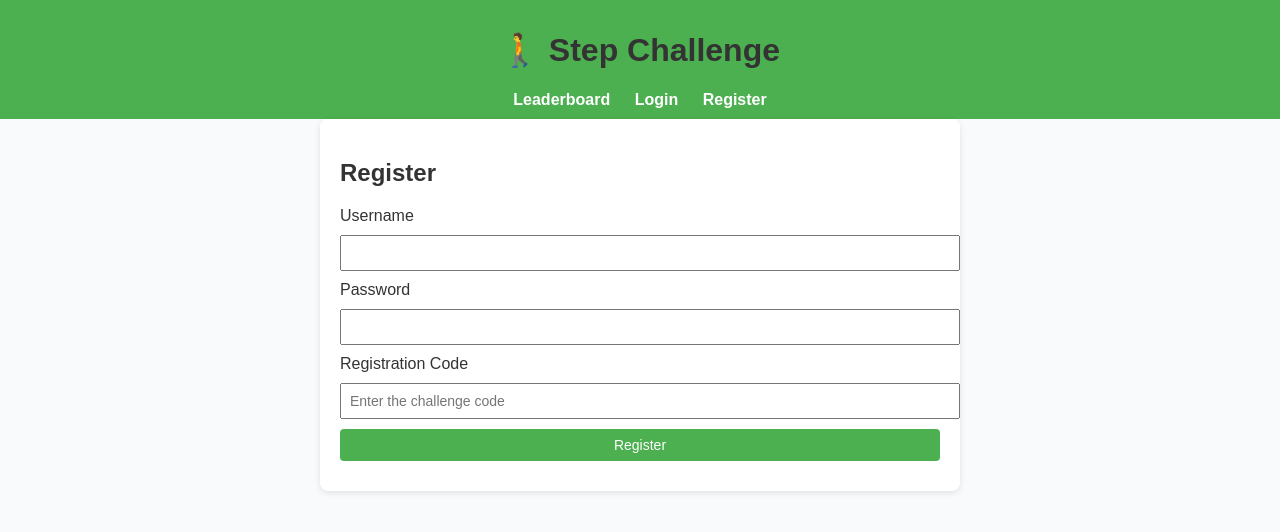
After one commit to ThisisLogan/step-challenge, a Flask app: page /register in a window 1280 px wide. The commit adds this page. Shown: the top 532 px of the page. Run offline with Flask 3, Linux system fonts and the light colour scheme.

Commit message:
Add dot env and registration code

```diff
--- a/app/app.py
+++ b/app/app.py
@@ -1,15 +1,24 @@
-from flask import Flask, render_template, request, redirect, url_for, session
+from flask import Flask, render_template, flash, request, redirect, url_for, session
 from flask_sqlalchemy import SQLAlchemy
 from werkzeug.security import generate_password_hash, check_password_hash
 import calendar
 from datetime import datetime, date, timedelta
 from sqlalchemy import func
 from zoneinfo import ZoneInfo
+import os
+from dotenv import load_dotenv
 
 SYDNEY_TZ = ZoneInfo("Australia/Sydney")
 
+# Load the .env file
+load_dotenv()
+
+# Get secret values
+FLASK_SECRET_KEY = os.getenv("FLASK_SECRET_KEY", "fallbacksecret")
+SECRET_REGISTRATION_CODE = os.getenv("REGISTRATION_CODE", "DEFAULTCODE")
+
 app = Flask(__name__)
-app.secret_key = "supersecret"  # change this to a .env or something
+app.secret_key = FLASK_SECRET_KEY
 app.config["SQLALCHEMY_DATABASE_URI"] = "sqlite:///steps.db"
 db = SQLAlchemy(app)
 
@@ -35,17 +44,37 @@ def index():
     return redirect(url_for("leaderboard"))
 
 
-@app.route("/signup", methods=["GET", "POST"])
-def signup():
+@app.route("/register", methods=["GET", "POST"])
+def register():
     if request.method == "POST":
         username = request.form["username"]
-        password = generate_password_hash(request.form["password"])
-        if User.query.filter_by(username=username).first():
-            return "Username already exists!"
-        db.session.add(User(username=username, password_hash=password))
+        password = request.form["password"]
+        reg_code = request.form.get("registration_code", "").strip()
+
+        # Check if username already exists
+        existing_user = User.query.filter_by(username=username).first()
+        if existing_user:
+            flash("Username already taken. Please choose another one.", "danger")
+            return redirect(url_for("register"))
+
+        # Validate the registration code
+        if reg_code != SECRET_REGISTRATION_CODE:
+            flash(
+                "Invalid registration code. Please contact the challenge organizer.",
+                "danger",
+            )
+            return redirect(url_for("register"))
+
+        # Create new user
+        hashed_password = generate_password_hash(password)
+        new_user = User(username=username, password_hash=hashed_password)
+        db.session.add(new_user)
         db.session.commit()
+
+        flash("Registration successful! You can now log in.", "success")
         return redirect(url_for("login"))
-    return render_template("signup.html")
+
+    return render_template("register.html")
 
 
 @app.route("/dashboard")
--- a/app/templates/base.html
+++ b/app/templates/base.html
@@ -20,7 +20,7 @@
         <a href="/logout">Logout ({{ session['username'] }})</a>
         {% else %}
         <a href="/login">Login</a>
-        <a href="/signup">Sign Up</a>
+        <a href="/register">Register</a>
         {% endif %}
       </nav>
     </header>
--- /dev/null
+++ b/app/templates/register.html
@@ -0,0 +1,22 @@
+{% extends "base.html" %}
+{% block content %}
+<h2>Register</h2>
+<form method="POST">
+  <div class="form-group">
+    <label for="username">Username</label>
+    <input type="text" name="username" class="form-control" required>
+  </div>
+
+  <div class="form-group">
+    <label for="password">Password</label>
+    <input type="password" name="password" class="form-control" required>
+  </div>
+
+  <div class="form-group">
+    <label for="registration_code">Registration Code</label>
+    <input type="text" name="registration_code" class="form-control" placeholder="Enter the challenge code" required>
+  </div>
+
+  <button type="submit" class="btn btn-primary">Register</button>
+</form>
+{% endblock %}
--- a/docker-compose.yml
+++ b/docker-compose.yml
@@ -1,8 +1,11 @@
 services:
   step-challenge:
+    container_name: step-challenge
     build: .
     ports:
       - "5051:5000"
     volumes:
       - ./data:/app/instance   # persist SQLite DB
+    env_file:
+      - .env
     restart: always
--- a/requirements.txt
+++ b/requirements.txt
@@ -1,3 +1,4 @@
 flask
 flask_sqlalchemy
 werkzeug
+python-dotenv
```
Also changed, not shown: app/templates/signup.html (deleted, +0 -13 lines).
